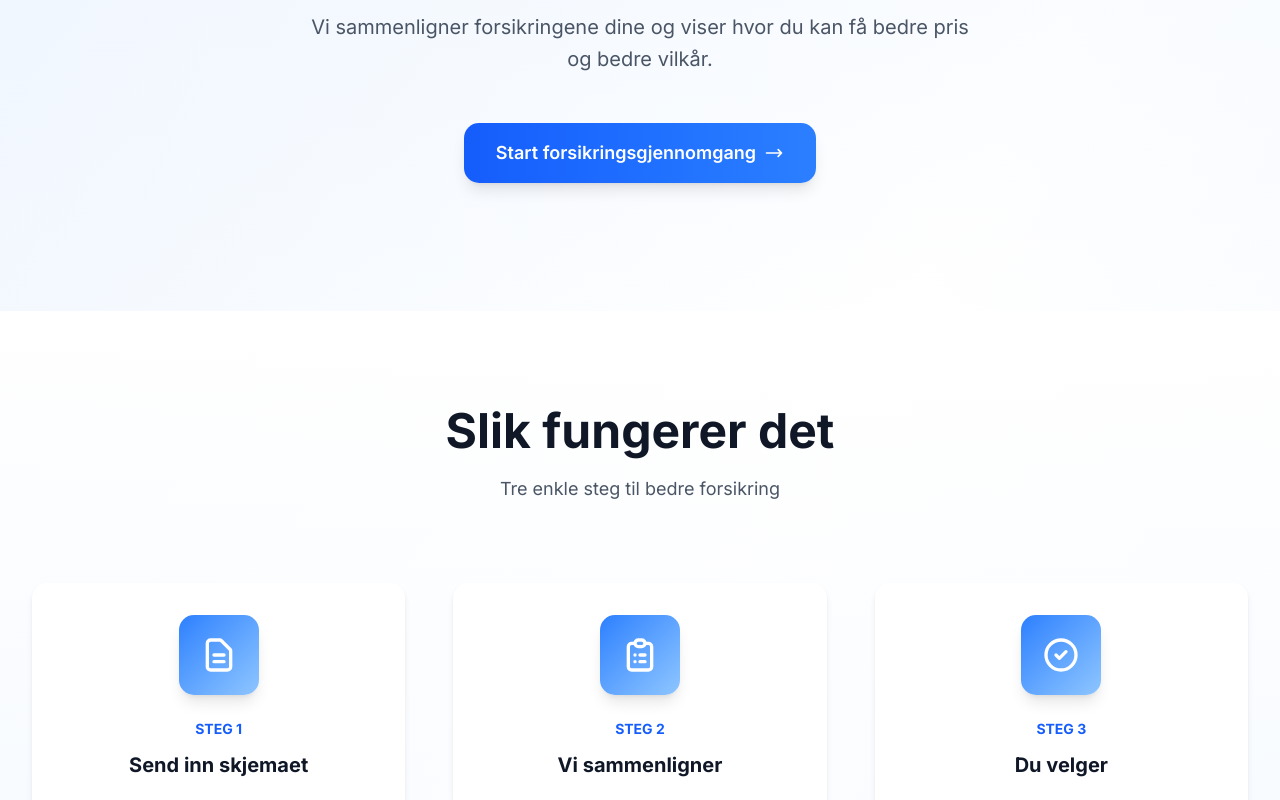
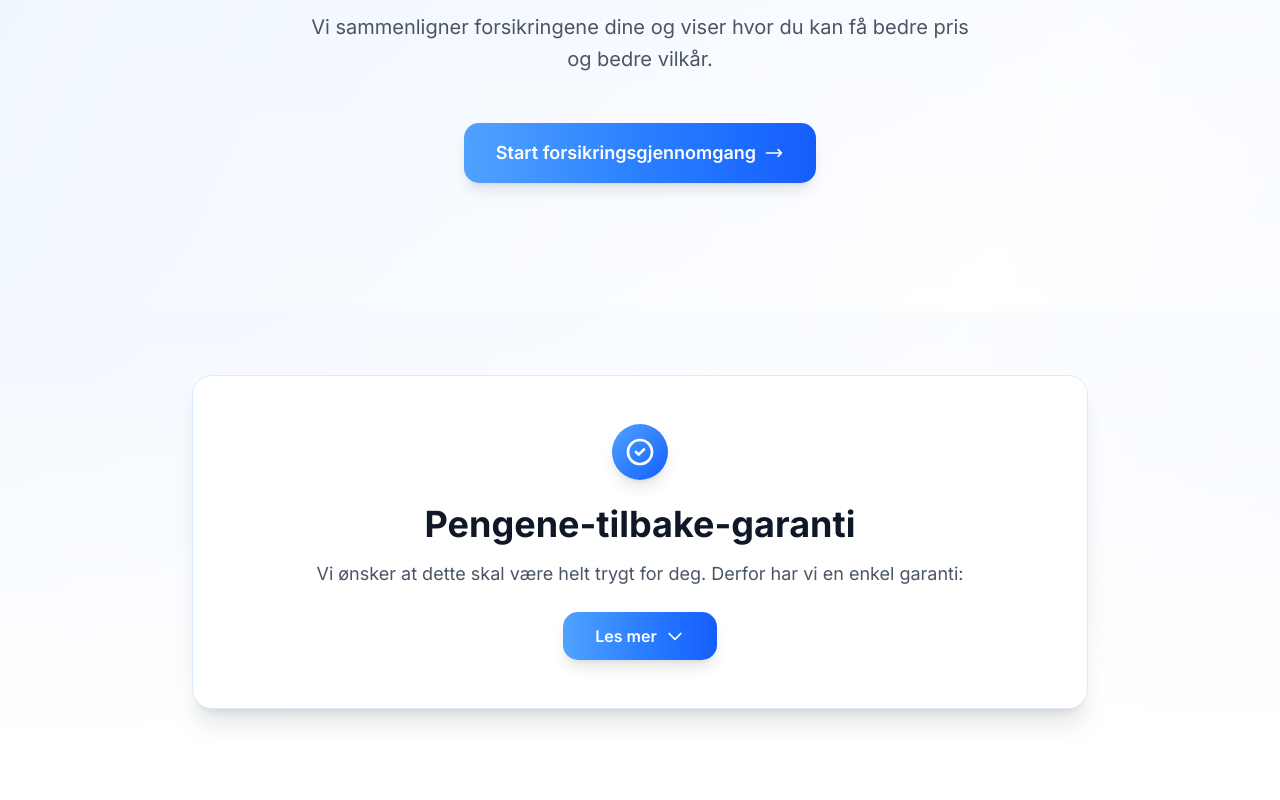
Before and after one commit to CatherineALSKFF/dinforsikring, a Next.js app: page / in a window 1280 px wide. Shown: the part 380-1180 px from the top of the page. Built offline with nearby package versions, Linux system fonts and the light colour scheme.

Commit message:
add money back guarantee section

```diff
--- a/app/components/Navbar.tsx
+++ b/app/components/Navbar.tsx
@@ -44,7 +44,7 @@ export default function Navbar() {
               href="https://pci.jotform.com/form/253004702152038"
               target="_blank"
               rel="noopener noreferrer"
-              className="rounded-[15px] bg-gradient-to-r from-blue-600 to-blue-500 px-6 py-2.5 text-white font-semibold hover:shadow-xl transition-all duration-300 hover:scale-105"
+              className="rounded-[15px] bg-gradient-to-r from-blue-400 via-blue-500 to-blue-600 px-6 py-2.5 text-white font-semibold hover:shadow-xl transition-all duration-300 hover:scale-105"
             >
               Start skjema
             </a>
@@ -103,7 +103,7 @@ export default function Navbar() {
                 href="https://pci.jotform.com/form/253004702152038"
                 target="_blank"
                 rel="noopener noreferrer"
-                className="rounded-[15px] bg-gradient-to-r from-blue-600 to-blue-500 px-6 py-2.5 text-white font-semibold hover:shadow-xl transition-all duration-300 text-center"
+                className="rounded-[15px] bg-gradient-to-r from-blue-400 via-blue-500 to-blue-600 px-6 py-2.5 text-white font-semibold hover:shadow-xl transition-all duration-300 text-center"
               >
                 Start skjema
               </a>
--- a/app/page.tsx
+++ b/app/page.tsx
@@ -2,10 +2,12 @@
 
 import Link from "next/link";
 import Image from "next/image";
-import { useEffect } from "react";
+import { useEffect, useState } from "react";
 import Navbar from "./components/Navbar";
 
 export default function Home() {
+  const [isGuaranteeExpanded, setIsGuaranteeExpanded] = useState(false);
+
   useEffect(() => {
     const observerOptions = {
       threshold: 0.1,
@@ -52,7 +54,7 @@ export default function Home() {
                 href="https://pci.jotform.com/form/253004702152038"
                 target="_blank"
                 rel="noopener noreferrer"
-                className="group inline-flex items-center justify-center rounded-[15px] bg-gradient-to-r from-blue-600 to-blue-500 px-8 py-4 text-lg font-semibold text-white shadow-lg transition-all duration-300 hover:shadow-2xl hover:scale-105"
+                className="group inline-flex items-center justify-center rounded-[15px] bg-gradient-to-r from-blue-400 via-blue-500 to-blue-600 px-8 py-4 text-lg font-semibold text-white shadow-lg transition-all duration-300 hover:shadow-2xl hover:scale-105"
               >
                 Start forsikringsgjennomgang
                 <svg
@@ -69,6 +71,85 @@ export default function Home() {
                   />
                 </svg>
               </a>
+            </div>
+          </div>
+        </section>
+
+        {/* Money-Back Guarantee Section */}
+        <section className="px-4 py-16 sm:px-6 lg:px-8 bg-gradient-to-b from-blue-50/30 to-white">
+          <div className="mx-auto max-w-4xl">
+            <div className="animate-on-scroll bg-white rounded-[20px] shadow-xl border border-blue-100 overflow-hidden">
+              <div className="p-8 sm:p-12">
+                <div className="flex items-center justify-center mb-6">
+                  <div className="flex h-14 w-14 items-center justify-center rounded-full bg-gradient-to-br from-blue-400 to-blue-600 shadow-lg">
+                    <svg className="h-8 w-8 text-white" fill="none" viewBox="0 0 24 24" stroke="currentColor">
+                      <path strokeLinecap="round" strokeLinejoin="round" strokeWidth={2} d="M9 12l2 2 4-4m6 2a9 9 0 11-18 0 9 9 0 0118 0z" />
+                    </svg>
+                  </div>
+                </div>
+                <h2 className="text-3xl sm:text-4xl font-bold text-center text-gray-900 mb-4">
+                  Pengene-tilbake-garanti
+                </h2>
+                <p className="text-center text-gray-600 text-lg mb-6">
+                  Vi ønsker at dette skal være helt trygt for deg. Derfor har vi en enkel garanti:
+                </p>
+
+                <div className={`transition-all duration-500 ease-in-out ${isGuaranteeExpanded ? 'max-h-[2000px] opacity-100' : 'max-h-0 opacity-0 overflow-hidden'}`}>
+                  <div className="bg-gradient-to-br from-blue-50 via-blue-50/50 to-sky-100/60 rounded-[15px] p-6 sm:p-8 mb-6">
+                    <p className="text-gray-700 leading-relaxed mb-4">
+                      <strong className="text-gray-900">Finner vi ikke en bedre forsikringsavtale enn du har i dag – får du hele beløpet tilbake.</strong>
+                    </p>
+                    <p className="text-gray-700 leading-relaxed mb-6">
+                      Du betaler altså kun dersom vi klarer å skaffe deg en bedre pris eller bedre dekning. Dette sikrer at du ikke tar noen risiko, og at du kun betaler for faktisk verdi.
+                    </p>
+
+                    <h3 className="text-xl font-bold text-gray-900 mb-4">Slik fungerer det:</h3>
+                    <ol className="space-y-3 mb-6">
+                      <li className="flex items-start">
+                        <span className="flex-shrink-0 flex h-6 w-6 items-center justify-center rounded-full bg-blue-600 text-white text-sm font-bold mr-3 mt-0.5">1</span>
+                        <span className="text-gray-700">Du sender oss dine nåværende forsikringer.</span>
+                      </li>
+                      <li className="flex items-start">
+                        <span className="flex-shrink-0 flex h-6 w-6 items-center justify-center rounded-full bg-blue-600 text-white text-sm font-bold mr-3 mt-0.5">2</span>
+                        <span className="text-gray-700">Vi henter inn tilbud fra flere selskaper og setter det opp i en tydelig sammenligning.</span>
+                      </li>
+                      <li className="flex items-start">
+                        <span className="flex-shrink-0 flex h-6 w-6 items-center justify-center rounded-full bg-blue-600 text-white text-sm font-bold mr-3 mt-0.5">3</span>
+                        <span className="text-gray-700">Dersom vi finner en løsning som er bedre for deg → du betaler for tjenesten.</span>
+                      </li>
+                      <li className="flex items-start">
+                        <span className="flex-shrink-0 flex h-6 w-6 items-center justify-center rounded-full bg-blue-600 text-white text-sm font-bold mr-3 mt-0.5">4</span>
+                        <span className="text-gray-700">Hvis ikke → vi refunderer hele beløpet, uten spørsmål.</span>
+                      </li>
+                    </ol>
+
+                    <div className="bg-white rounded-[15px] p-6 shadow-md">
+                      <h4 className="text-lg font-bold text-gray-900 mb-2">Kort fortalt:</h4>
+                      <p className="text-xl font-bold text-blue-600">Ingen besparelse = ingen kostnad.</p>
+                      <p className="text-gray-700 mt-3 leading-relaxed">
+                        Dette gjør tjenesten vår helt risikofri for deg, og sikrer at du kun betaler når du faktisk får en bedre avtale.
+                      </p>
+                    </div>
+                  </div>
+                </div>
+
+                <div className="flex justify-center">
+                  <button
+                    onClick={() => setIsGuaranteeExpanded(!isGuaranteeExpanded)}
+                    className="group inline-flex items-center justify-center rounded-[15px] bg-gradient-to-r from-blue-400 via-blue-500 to-blue-600 px-8 py-3 text-base font-semibold text-white shadow-lg transition-all duration-300 hover:shadow-xl hover:scale-105"
+                  >
+                    {isGuaranteeExpanded ? 'Vis mindre' : 'Les mer'}
+                    <svg
+                      className={`ml-2 h-5 w-5 transition-transform duration-300 ${isGuaranteeExpanded ? 'rotate-180' : ''}`}
+                      fill="none"
+                      viewBox="0 0 24 24"
+                      stroke="currentColor"
+                    >
+                      <path strokeLinecap="round" strokeLinejoin="round" strokeWidth={2} d="M19 9l-7 7-7-7" />
+                    </svg>
+                  </button>
+                </div>
+              </div>
             </div>
           </div>
         </section>
@@ -185,7 +266,7 @@ export default function Home() {
         {/* Reassuring CTA Section */}
         <section className="px-4 py-24 sm:px-6 lg:px-8 bg-gradient-to-b from-blue-50/30 to-white">
           <div className="mx-auto max-w-5xl">
-            <div className="animate-on-scroll rounded-[15px] bg-gradient-to-r from-blue-600 to-blue-500 px-8 py-20 text-center shadow-2xl sm:px-16 relative overflow-hidden">
+            <div className="animate-on-scroll rounded-[15px] bg-gradient-to-r from-blue-400 via-blue-500 to-blue-600 px-8 py-20 text-center shadow-2xl sm:px-16 relative overflow-hidden">
               <div className="absolute inset-0 bg-gradient-to-br from-white/10 to-transparent pointer-events-none"></div>
               <div className="relative">
                 <h2 className="text-3xl font-bold text-white sm:text-4xl lg:text-5xl">
--- a/app/personvern/page.tsx
+++ b/app/personvern/page.tsx
@@ -207,7 +207,7 @@ export default function Personvern() {
         <div className="mt-16 text-center">
           <Link
             href="/"
-            className="inline-flex items-center justify-center rounded-[15px] bg-gradient-to-r from-blue-600 to-blue-500 px-8 py-4 text-lg font-semibold text-white shadow-lg transition-all duration-300 hover:shadow-2xl hover:scale-105"
+            className="inline-flex items-center justify-center rounded-[15px] bg-gradient-to-r from-blue-400 via-blue-500 to-blue-600 px-8 py-4 text-lg font-semibold text-white shadow-lg transition-all duration-300 hover:shadow-2xl hover:scale-105"
           >
             Tilbake til forsiden
           </Link>
```
